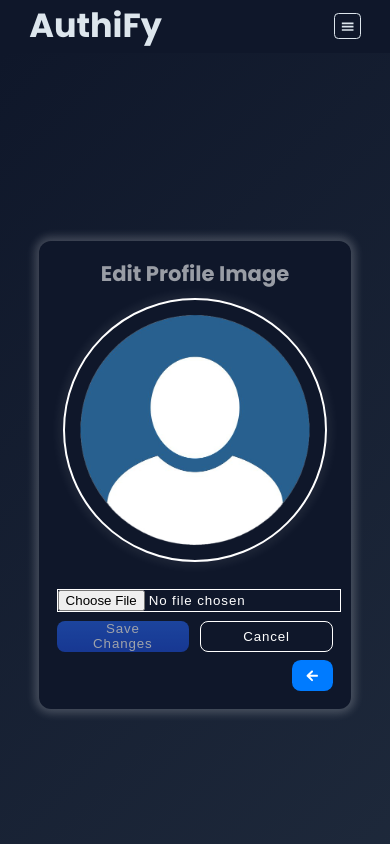
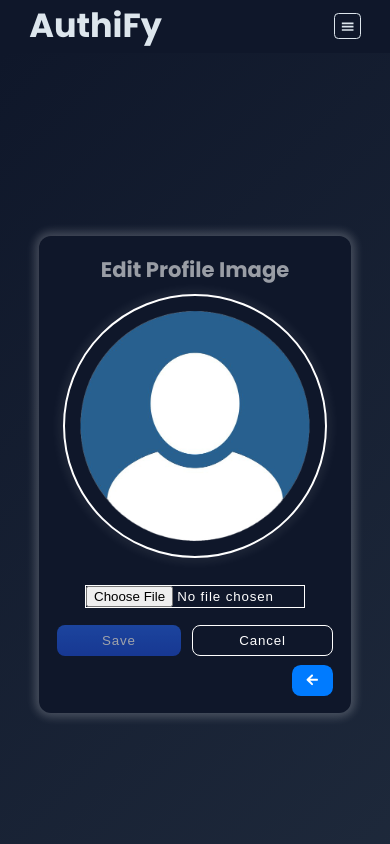
Before and after one commit to manjeetsi52/Authify, a React (Vite) app in the folder client/: page /edit-profile in a window 390 px wide. Shown: the top 844 px of the page. Built offline with nearby package versions, Linux system fonts and the light colour scheme; no server answers.

Commit message:
update edit page css and improve the responsiveness

```diff
--- a/client/src/index.css
+++ b/client/src/index.css
@@ -174,6 +174,15 @@ input[type="password"]::-webkit-password-toggle {
   .edit-image-section .edit-image-page{
     width: 80%;
   }
+  .edit-image-page form .file-input{
+    width: 25rem;
+    margin-bottom: 2rem;
+    /* display: inline-block; */
+  }
+  .edit-image-page .btn-primary{
+    padding: 1rem .6rem;
+  }
+
   /* forgot password */
   .forgot-container .forgot-box{
     width: 90%;
--- a/client/src/pages/editImage/EditImage.jsx
+++ b/client/src/pages/editImage/EditImage.jsx
@@ -80,7 +80,7 @@ export const EditImage = () => {
 
           <div className="controls">
             <button type="submit" className="btn btn-primary" disabled={!file}>
-              Save Changes
+              Save
             </button>
 
             <button
```
